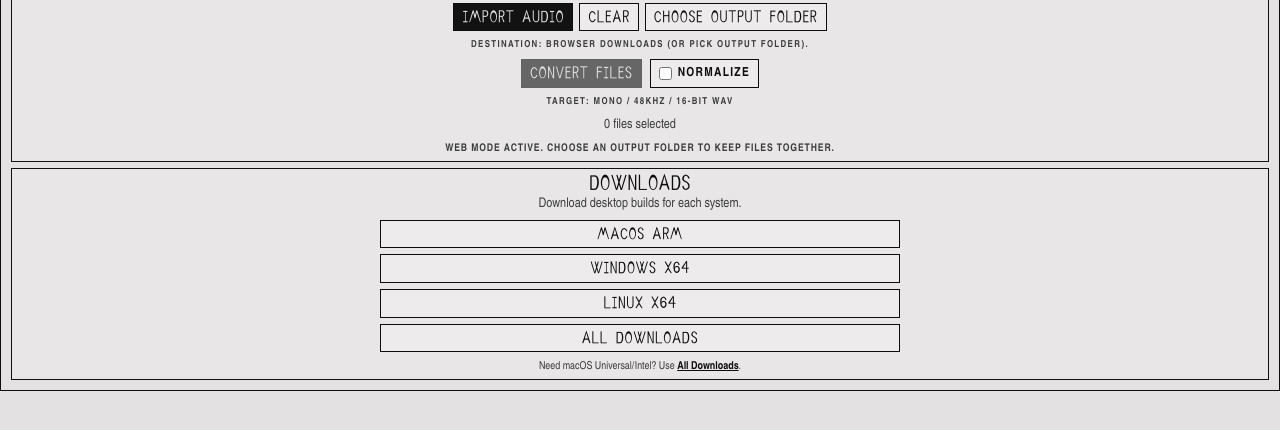
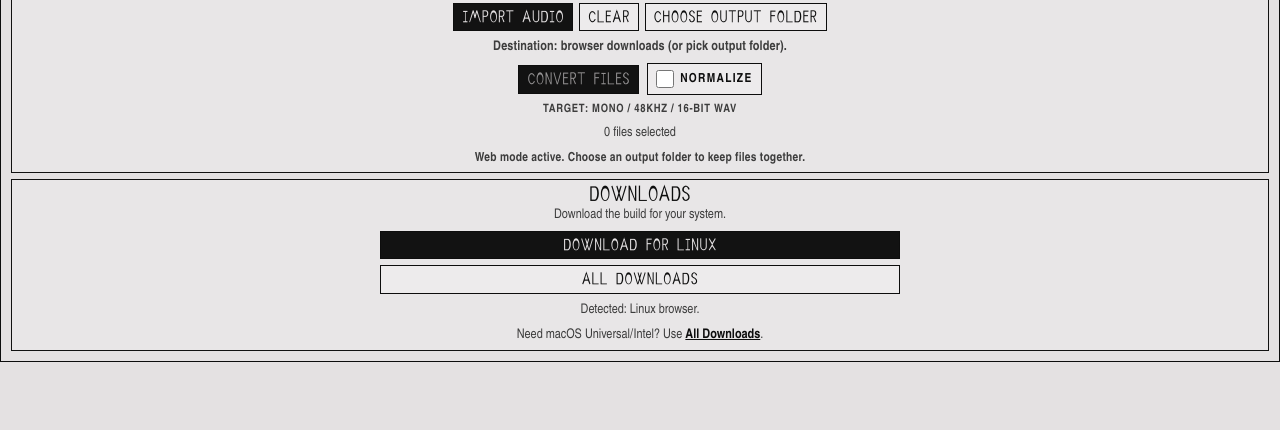
Before and after one commit to leonsomov/Geeky_Punks_file_converter_to_Erica_Synths, a website: page web/index.html in a window 1280 px wide. Shown: the part 184-614 px from the top of the page. Drawn offline with Linux system fonts and the light colour scheme.

Commit message:
Polish UI and auto-select download by browser OS

```diff
--- a/resources/js/main.js
+++ b/resources/js/main.js
@@ -42,6 +42,8 @@ const elements = {
   conflictModal: document.getElementById("conflictModal"),
   conflictText: document.getElementById("conflictText"),
   conflictButtons: Array.from(document.querySelectorAll("[data-decision]")),
+  recommendedDownloadBtn: document.getElementById("recommendedDownloadBtn"),
+  recommendedDownloadHint: document.getElementById("recommendedDownloadHint"),
 };
 
 boot();
@@ -61,6 +63,7 @@ function boot() {
     return;
   }
 
+  configureRecommendedDownload();
   setStatus("Ready. Import audio to convert.", "info");
   logLine("Web mode active. Choose an output folder to keep files together.");
 }
@@ -124,6 +127,55 @@ function updateContextHints() {
   } else {
     elements.outputHint.textContent = "Destination: browser downloads (folder access is not supported in this browser).";
   }
+}
+
+function configureRecommendedDownload() {
+  if (!elements.recommendedDownloadBtn) {
+    return;
+  }
+
+  const source = detectBrowserSystem();
+  elements.recommendedDownloadBtn.href = source.href;
+  elements.recommendedDownloadBtn.textContent = source.label;
+  if (elements.recommendedDownloadHint) {
+    elements.recommendedDownloadHint.textContent = source.hint;
+  }
+}
+
+function detectBrowserSystem() {
+  const userAgent = (navigator.userAgent || "").toLowerCase();
+  const platform = (navigator.platform || "").toLowerCase();
+  const probe = `${userAgent} ${platform}`;
+
+  if (probe.includes("win")) {
+    return {
+      label: "Download for Windows",
+      href: "./downloads/Geeky-Punks-converter-windows-x64-v1.0.11.zip",
+      hint: "Detected: Windows browser.",
+    };
+  }
+
+  if (probe.includes("linux")) {
+    return {
+      label: "Download for Linux",
+      href: "./downloads/Geeky-Punks-converter-linux-x64-v1.0.11.zip",
+      hint: "Detected: Linux browser.",
+    };
+  }
+
+  if (probe.includes("mac")) {
+    return {
+      label: "Download for macOS",
+      href: "./downloads/Geeky-Punks-converter-mac-arm64-v1.0.11.dmg",
+      hint: "Detected: macOS browser (ARM build by default).",
+    };
+  }
+
+  return {
+    label: "Open All Downloads",
+    href: "./downloads/index.html",
+    hint: "System not detected. Choose your build from All Downloads.",
+  };
 }
 
 function renderFileList() {
--- a/resources/styles.css
+++ b/resources/styles.css
@@ -128,11 +128,11 @@ h3 {
 
 .hint {
   margin: 8px 0 7px;
-  font-size: 0.6rem;
-  letter-spacing: 0.14em;
-  text-transform: uppercase;
+  font-size: 0.83rem;
+  letter-spacing: 0.01em;
+  text-transform: none;
   color: var(--muted);
-  font-weight: 700;
+  font-weight: 600;
   line-height: 1.3;
 }
 
@@ -174,6 +174,12 @@ h3 {
   cursor: not-allowed;
 }
 
+.btn.btn-primary:disabled {
+  opacity: 1;
+  background: var(--button);
+  color: rgba(228, 225, 226, 0.62);
+}
+
 .btn-secondary {
   background: var(--track);
   color: var(--ink);
@@ -195,15 +201,17 @@ h3 {
 }
 
 .toggle-wrap input[type="checkbox"] {
-  width: auto;
+  width: 18px;
+  height: 18px;
   margin: 0;
+  accent-color: var(--ink);
 }
 
 .format-chip {
   margin: 8px 0 0;
-  font-size: 0.6rem;
-  letter-spacing: 0.14em;
-  text-transform: uppercase;
+  font-size: 0.72rem;
+  letter-spacing: 0.06em;
+  text-transform: none;
   color: var(--muted);
   font-weight: 700;
 }
@@ -234,19 +242,19 @@ h3 {
 
 .progress-text {
   margin: 6px 0 0;
-  font-size: 0.66rem;
-  letter-spacing: 0.1em;
-  text-transform: uppercase;
+  font-size: 0.78rem;
+  letter-spacing: 0.02em;
+  text-transform: none;
   color: var(--muted);
   font-weight: 700;
 }
 
 .status-text {
   margin: 8px 0 0;
-  font-size: 0.66rem;
+  font-size: 0.78rem;
   line-height: 1.25;
-  letter-spacing: 0.08em;
-  text-transform: uppercase;
+  letter-spacing: 0.02em;
+  text-transform: none;
   color: var(--muted);
   font-weight: 700;
 }
@@ -281,7 +289,7 @@ h3 {
 
 .download-meta {
   margin: 8px 0 0;
-  font-size: 0.68rem;
+  font-size: 0.83rem;
   color: var(--muted);
 }
 
--- a/web/index.html
+++ b/web/index.html
@@ -48,13 +48,14 @@
 
       <section class="panel download-panel">
         <h2>Downloads</h2>
-        <p class="copy">Download desktop builds for each system.</p>
+        <p class="copy">Download the build for your system.</p>
         <div class="download-grid">
-          <a class="btn btn-secondary" href="./downloads/Geeky-Punks-converter-mac-arm64-v1.0.11.dmg" download>macOS ARM</a>
-          <a class="btn btn-secondary" href="./downloads/Geeky-Punks-converter-windows-x64-v1.0.11.zip" download>Windows x64</a>
-          <a class="btn btn-secondary" href="./downloads/Geeky-Punks-converter-linux-x64-v1.0.11.zip" download>Linux x64</a>
+          <a id="recommendedDownloadBtn" class="btn btn-primary" href="./downloads/Geeky-Punks-converter-mac-arm64-v1.0.11.dmg" download>
+            Download for macOS
+          </a>
           <a class="btn btn-secondary" href="./downloads/index.html">All Downloads</a>
         </div>
+        <p id="recommendedDownloadHint" class="download-meta"></p>
         <p class="download-meta">
           Need macOS Universal/Intel? Use
           <a href="./downloads/index.html">All Downloads</a>.
```
